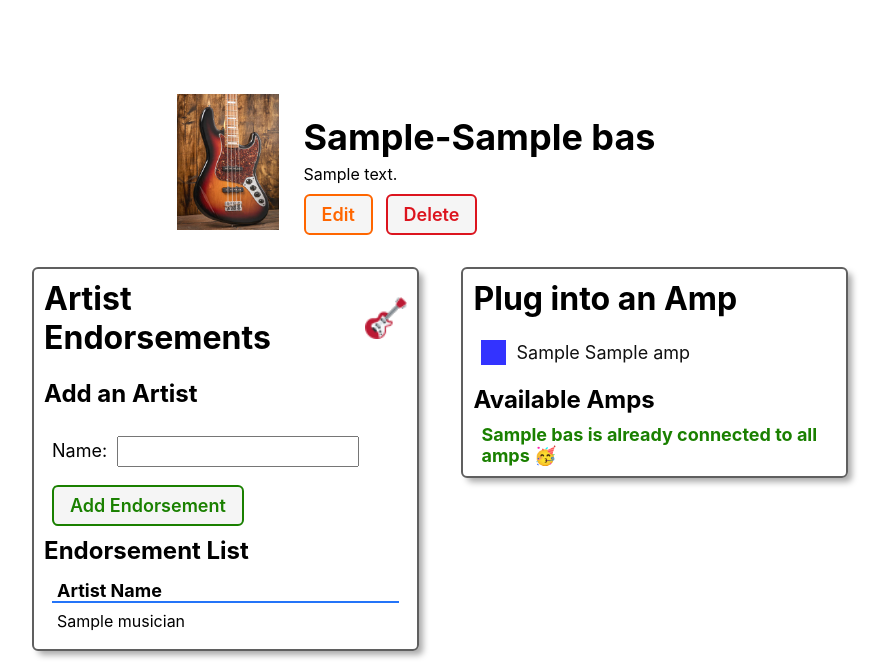
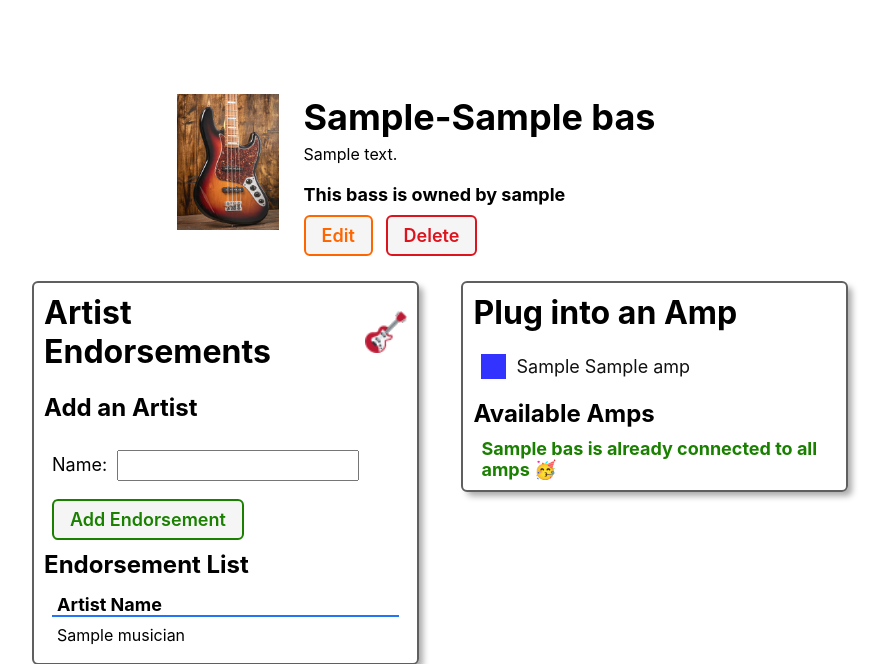
Before and after one commit to thepika206/bass-collector, a Django app: page /basses/1/ in a window 1280 px wide. Shown: the part 90-754 px from the top of the page, without its empty margins (200-1086 px from the left). Run offline with Django 4.2, Linux system fonts and the light colour scheme; a user stored in the database is signed in; tables that the repository leaves empty hold one stand-in row (values such as "Sample post").

Commit message:
imp hide bass edit and delete buttons except for the owner

```diff
--- a/main_app/templates/basses/detail.html
+++ b/main_app/templates/basses/detail.html
@@ -22,11 +22,17 @@
   <div class="bass-details">
     <h1>{{ bass.manufacturer }}-{{ bass.model_name }}</h1>
     <p>{{ bass.description }}</p>
+    <h3>This bass is owned by {{bass.user}}</h3>
+    {% if bass.user == user %}
       <div class="bass-actions">
         <a href="{% url 'basses_update' bass.id %}" class="btn warn">Edit</a>
         <a href="{% url 'basses_delete' bass.id %}" class="btn danger">Delete</a>
       </div>
+    {% endif %}
   </div>
+
+
+
 </section>
 <div class="endorsement-amp-container">
   <section class="endorsements">
```
Lines whose indentation alone changed are shown as unchanged.
